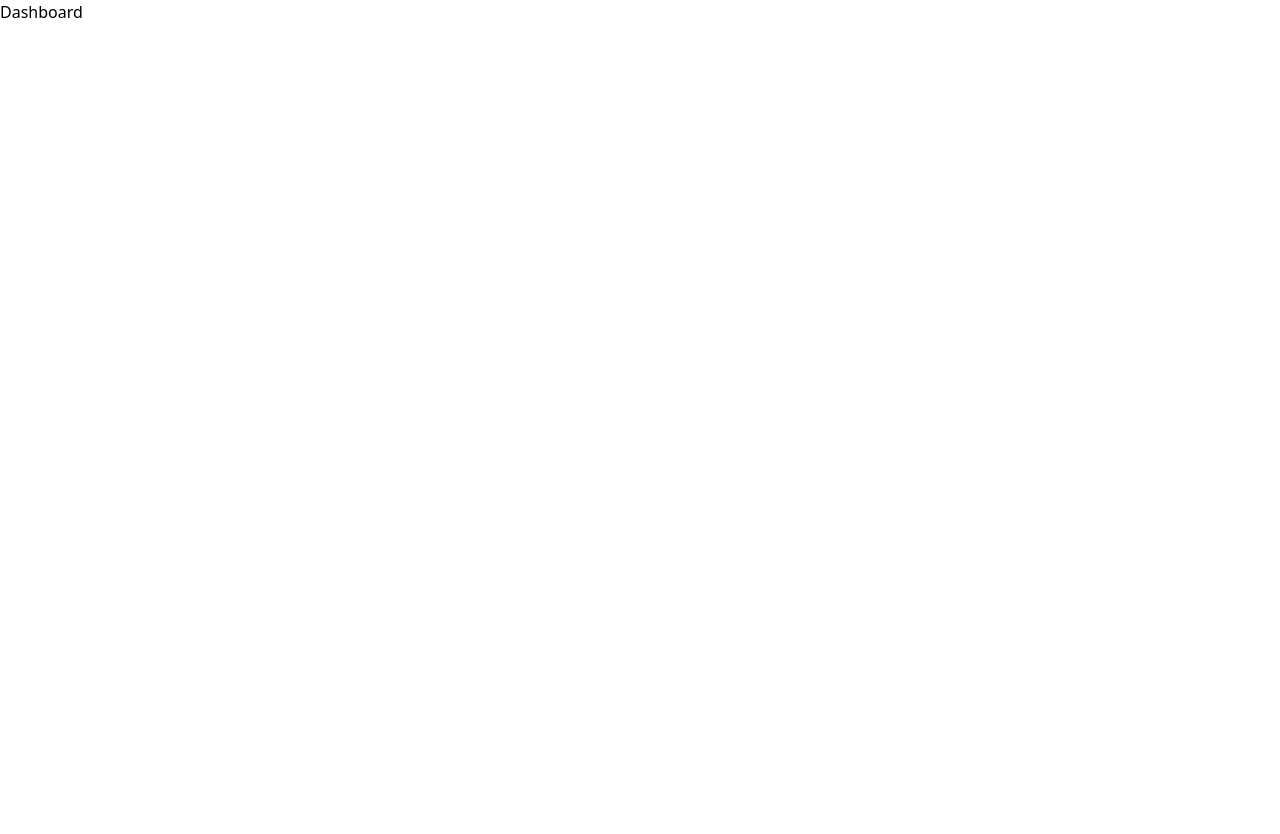
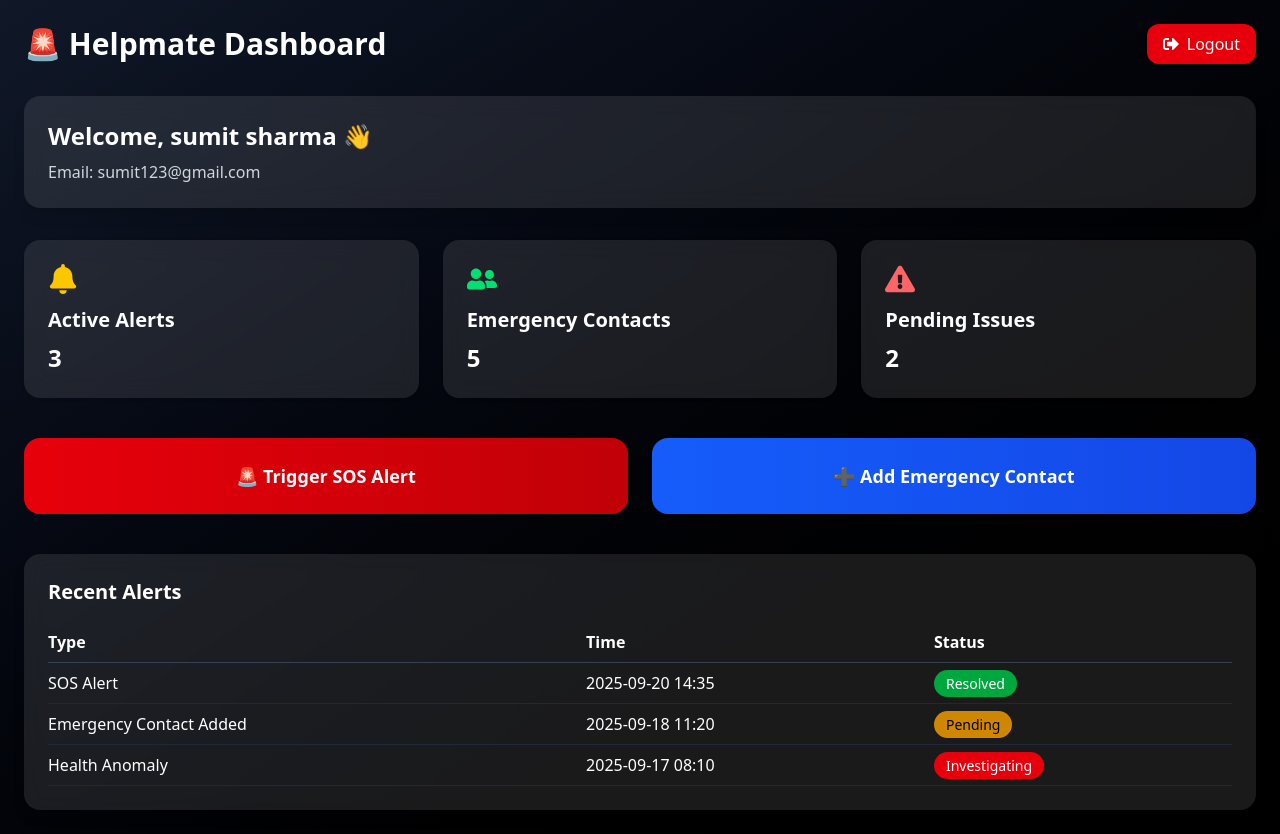
Before and after one commit to sumit007ind/Helpmate-Emergency-System, a React (Vite) app in the folder Helpmate/: page /dashboard in a window 1280 px wide. Before the commit the page ends 800 px from the top, so only its background shows below. Built offline with nearby package versions, Linux system fonts and the light colour scheme.

Commit message:
dashboard and home page created

```diff
--- a/Helpmate/package.json
+++ b/Helpmate/package.json
@@ -13,6 +13,7 @@
     "@tailwindcss/vite": "^4.1.13",
     "react": "^19.1.1",
     "react-dom": "^19.1.1",
+    "react-icons": "^5.5.0",
     "react-router-dom": "^7.9.1",
     "tailwindcss": "^4.1.13"
   },
--- a/Helpmate/src/App.jsx
+++ b/Helpmate/src/App.jsx
@@ -1,4 +1,5 @@
 import { BrowserRouter as Router, Routes, Route } from "react-router-dom";
+import Home from "./Pages/HomePage";           // ✅ Add this
 import Login from "./Components/Login";
 import Signup from "./Components/Signup";
 import Dashboard from "./Components/Dashboard";
@@ -7,7 +8,8 @@ function App() {
   return (
     <Router>
       <Routes>
-        <Route path="/" element={<Login />} />
+        <Route path="/" element={<Home />} />          {/* Default route */}
+        <Route path="/login" element={<Login />} />
         <Route path="/signup" element={<Signup />} />
         <Route path="/dashboard" element={<Dashboard />} />
       </Routes>
--- a/Helpmate/src/Components/Dashboard.jsx
+++ b/Helpmate/src/Components/Dashboard.jsx
@@ -1,12 +1,107 @@
-import React from 'react'
+import React from "react";
+import { Link } from "react-router-dom";
+import { FaBell, FaUserFriends, FaSignOutAlt, FaExclamationTriangle } from "react-icons/fa";
 
 const Dashboard = () => {
+  // ✅ Dummy User Data (replace with API later)
+  const user = {
+    name: "sumit sharma",
+    email: "sumit123@gmail.com",
+  };
+
+  const recentAlerts = [
+    { id: 1, type: "SOS Alert", time: "2025-09-20 14:35", status: "Resolved" },
+    { id: 2, type: "Emergency Contact Added", time: "2025-09-18 11:20", status: "Pending" },
+    { id: 3, type: "Health Anomaly", time: "2025-09-17 08:10", status: "Investigating" },
+  ];
+
   return (
-    <div>
-        <h1>Dashboard</h1>
+    <div className="min-h-screen bg-gradient-to-br from-gray-900 to-black text-white p-6">
+      {/* HEADER */}
+      <header className="flex items-center justify-between mb-8">
+        <h1 className="text-3xl font-bold">🚨 Helpmate Dashboard</h1>
+        <button className="flex items-center gap-2 px-4 py-2 bg-red-600 hover:bg-red-700 rounded-xl transition">
+          <FaSignOutAlt /> Logout
+        </button>
+      </header>
 
+      {/* USER INFO */}
+      <section className="bg-white/10 backdrop-blur-md p-6 rounded-2xl shadow-lg mb-8">
+        <h2 className="text-2xl font-semibold mb-2">Welcome, {user.name} 👋</h2>
+        <p className="text-gray-300">Email: {user.email}</p>
+      </section>
+
+      {/* STATS CARDS */}
+      <section className="grid grid-cols-1 md:grid-cols-3 gap-6 mb-10">
+        <div className="bg-white/10 backdrop-blur-md p-6 rounded-2xl shadow hover:scale-105 transition">
+          <FaBell className="text-3xl text-yellow-400 mb-3" />
+          <h3 className="text-xl font-semibold">Active Alerts</h3>
+          <p className="text-2xl font-bold mt-2">3</p>
+        </div>
+        <div className="bg-white/10 backdrop-blur-md p-6 rounded-2xl shadow hover:scale-105 transition">
+          <FaUserFriends className="text-3xl text-green-400 mb-3" />
+          <h3 className="text-xl font-semibold">Emergency Contacts</h3>
+          <p className="text-2xl font-bold mt-2">5</p>
+        </div>
+        <div className="bg-white/10 backdrop-blur-md p-6 rounded-2xl shadow hover:scale-105 transition">
+          <FaExclamationTriangle className="text-3xl text-red-400 mb-3" />
+          <h3 className="text-xl font-semibold">Pending Issues</h3>
+          <p className="text-2xl font-bold mt-2">2</p>
+        </div>
+      </section>
+
+      {/* QUICK ACTIONS */}
+      <section className="flex flex-col md:flex-row gap-6 mb-10">
+        <Link
+          to="/alert"
+          className="flex-1 bg-gradient-to-r from-red-600 to-red-700 p-6 rounded-2xl text-center font-semibold text-lg hover:scale-105 transition"
+        >
+          🚨 Trigger SOS Alert
+        </Link>
+        <Link
+          to="/contacts"
+          className="flex-1 bg-gradient-to-r from-blue-600 to-blue-700 p-6 rounded-2xl text-center font-semibold text-lg hover:scale-105 transition"
+        >
+          ➕ Add Emergency Contact
+        </Link>
+      </section>
+
+      {/* RECENT ALERTS TABLE */}
+      <section className="bg-white/10 backdrop-blur-md p-6 rounded-2xl shadow-lg overflow-x-auto">
+        <h3 className="text-xl font-bold mb-4">Recent Alerts</h3>
+        <table className="w-full text-left border-collapse">
+          <thead>
+            <tr className="border-b border-gray-700">
+              <th className="py-2">Type</th>
+              <th className="py-2">Time</th>
+              <th className="py-2">Status</th>
+            </tr>
+          </thead>
+          <tbody>
+            {recentAlerts.map((alert) => (
+              <tr key={alert.id} className="border-b border-gray-800 hover:bg-white/5">
+                <td className="py-2">{alert.type}</td>
+                <td className="py-2">{alert.time}</td>
+                <td className="py-2">
+                  <span
+                    className={`px-3 py-1 rounded-full text-sm font-medium ${
+                      alert.status === "Resolved"
+                        ? "bg-green-600 text-white"
+                        : alert.status === "Pending"
+                        ? "bg-yellow-600 text-black"
+                        : "bg-red-600 text-white"
+                    }`}
+                  >
+                    {alert.status}
+                  </span>
+                </td>
+              </tr>
+            ))}
+          </tbody>
+        </table>
+      </section>
     </div>
-  )
-}
+  );
+};
 
 export default Dashboard;
--- a/Helpmate/src/Pages/HomePage.jsx
+++ b/Helpmate/src/Pages/HomePage.jsx
@@ -0,0 +1,28 @@
+import { Link } from "react-router-dom";
+
+export default function Home() {
+  return (
+    <div className="h-screen flex flex-col items-center justify-center bg-gradient-to-br from-gray-900 to-black text-white">
+      <h1 className="text-4xl font-bold mb-6">Welcome to Helpmate Emergency System</h1>
+      <p className="text-gray-300 mb-8 text-center max-w-md">
+        Your one-stop emergency assistance platform.
+        Please login or sign up to continue.
+      </p>
+
+      <div className="flex gap-6">
+        <Link
+          to="/login"
+          className="px-6 py-3 bg-blue-600 hover:bg-blue-700 rounded-xl text-lg font-semibold"
+        >
+          Login
+        </Link>
+        <Link
+          to="/signup"
+          className="px-6 py-3 bg-green-600 hover:bg-green-700 rounded-xl text-lg font-semibold"
+        >
+          Signup
+        </Link>
+      </div>
+    </div>
+  );
+}
```
Also changed, not shown: 1 other file (tests, documents, lock files or other folders).
